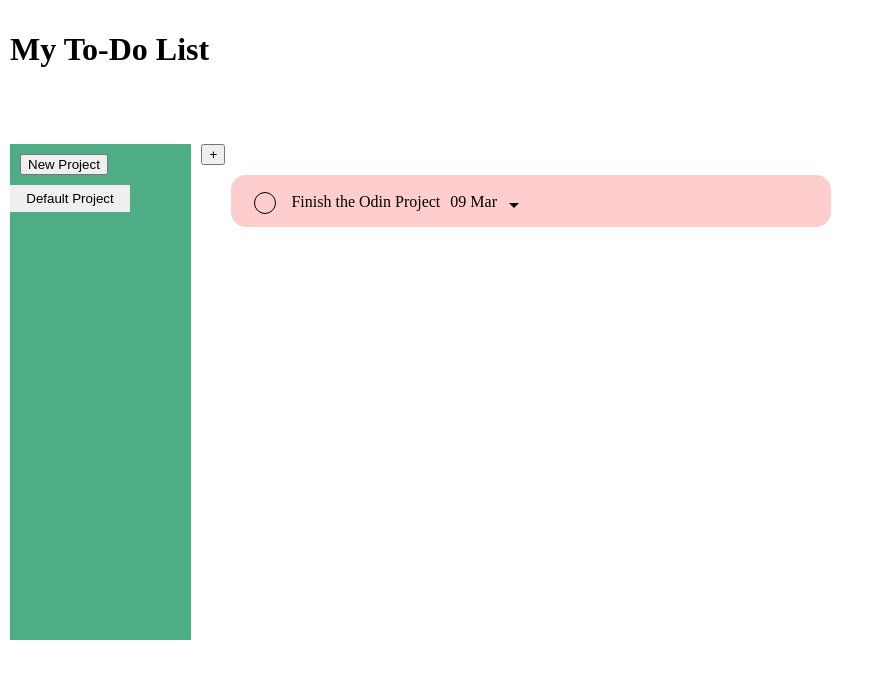
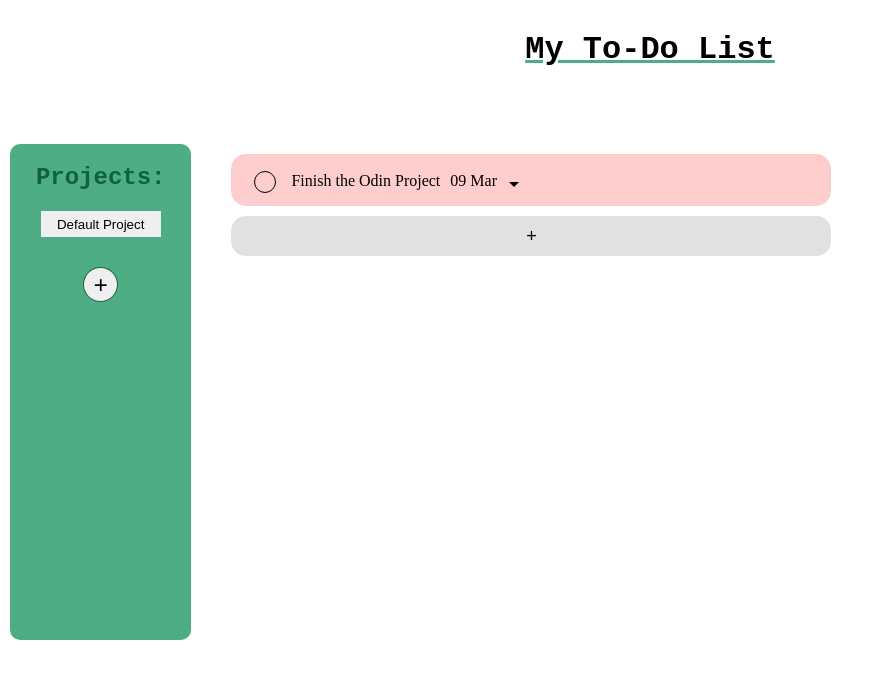
Before and after one commit to Filipa-SRocha/todo-list, a plain HTML site: page index.html in a window 1280 px wide. Both pictures are taken after a click on the button "Default Project". Shown: the whole page, without its empty margins (0-884 px from the left). Drawn offline with Linux system fonts and the light colour scheme; a web font is replaced by a local one.

Commit message:
ade style changes

```diff
--- a/index.html
+++ b/index.html
@@ -4,6 +4,8 @@
     <meta charset="UTF-8">
     <meta http-equiv="X-UA-Compatible" content="IE=edge">
     <meta name="viewport" content="width=device-width, initial-scale=1.0">
+    <link rel="preconnect" href="https://fonts.gstatic.com">
+    <link href="https://fonts.googleapis.com/css2?family=Syne+Mono&display=swap" rel="stylesheet">
     <link rel="stylesheet" href="https://fonts.googleapis.com/icon?family=Material+Icons">
     <link rel="stylesheet" href="./main.css"></link>
     <title>My TO-DO List</title>
@@ -15,13 +17,14 @@
         </div>
 
         <div id="projects-div">
-            <button id="new-project"> New Project </button>
+            <h2 id="projects-title">Projects: </h2>
             <div id="all-projects-display"></div>
+            <button id="new-project"> + </button>
         </div>
 
         <div id="main-app-div">
+            <div id="tasks-div"></div>
             <button id="new-entry"> + </button>
-            <div id="tasks-div"></div>
         </div>
 
 
--- a/main.css
+++ b/main.css
@@ -6,6 +6,13 @@ body{
 button:focus{
     border: none;
     outline: none;
+}
+
+h1{
+    text-align: center;
+    font-family: 'Syne Mono', monospace;
+    text-decoration: underline;
+    text-decoration-color: rgba(12, 143, 88, 0.726);
 }
 
 /*    ----   forms    -------  */
@@ -32,6 +39,7 @@ input{
     margin-left: 30px;
     border-radius: 15px;
     width: 600px;
+
 }
 .more-content{
     overflow: hidden;
@@ -93,6 +101,7 @@ input{
     background: transparent;
     padding: 0px;
     border: none;
+    display: relative;
 }
 
 .material-icons.md-18 {
@@ -100,7 +109,7 @@ input{
 }
 
 .del-task-btn, .edit-task-btn{
-    display:none;
+    display: none;
 }
 
 .collapsible{
@@ -110,9 +119,20 @@ input{
 
 .one-task:hover .del-task-btn{
     display: inline-block;
+    position: absolute;
+    left:800px;
+    margin:1px;
 }
+.del-task-btn:hover, .edit-task-btn:hover{
+    border: 1px solid transparent;
+
+}
+
 .one-task:hover .edit-task-btn{
     display: inline-block;
+    position: absolute;
+    left: 770px;
+    margin: 30px;
 }
 
 
@@ -143,21 +163,52 @@ p{
     background: rgb(255, 255, 255);
 }
 
+
+/*---------- display projects ----------------*/
 #projects-div{
     grid-area: project;
     background: rgba(12, 143, 88, 0.726);
+    border-radius: 10px;
 }
 
 .display-project-button{
     display: block;
     height: 2em;
     width: 9em;
+    margin: 5px auto;
 }
+#projects-title{
+    font-family: 'Syne Mono', monospace;
+    text-align: center;
+    color: rgba(7, 87, 54, 0.884);
+}
+
 #new-project{
-    margin: 10px;
+    display: block;
+    height: 35px;
+    width: 35px;
+    font-size:x-large;
+    border-radius: 50%;
+    padding: 3px;
+    margin: 30px auto;
+    border: 1px solid  rgba(7, 87, 54, 0.884);
 }
 
 #main-app-div{
     display:none;
     grid-area: main;
 }
+
+#new-entry{
+    margin-top: 10px;
+    margin-left: 30px;
+    border-radius: 15px;
+    width: 600px;
+    height: 40px;
+    border: none;
+    background: rgb(226, 225, 225);
+    font-size: large;
+}
+#new-entry:hover{
+    background: rgb(201, 199, 199);
+}
```
Also changed, not shown: main.js.
